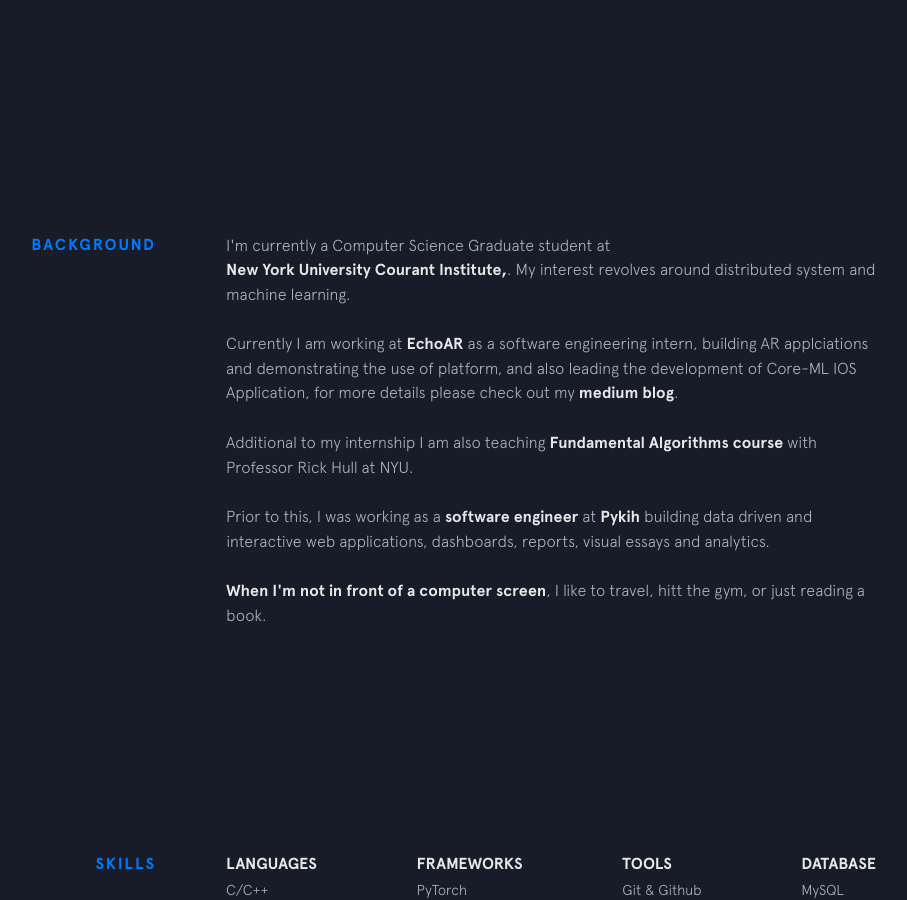
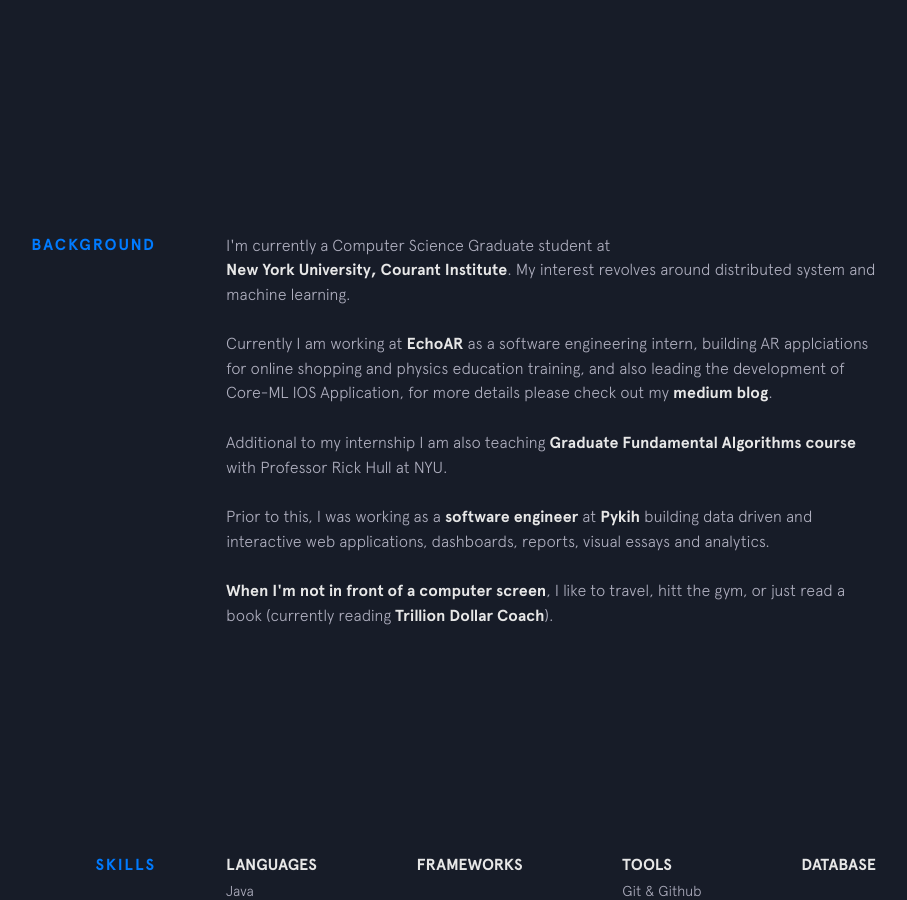
Before and after one commit to mohitnihalani/mohitnihalani.github.io, a Jekyll site: the page built from index.html, in a window 1280 px wide and 900 px high, scrolled down 767 px. Shown: the whole window, without its empty margins (224-1131 px from the left). Built offline with Jekyll 4.4.1, drawn with Linux system fonts in a browser that asks for light colours; nearby versions of some CDN libraries; some of the changed text lies outside the part shown.

```diff
--- a/_includes/background.html
+++ b/_includes/background.html
@@ -2,21 +2,21 @@
   <div class="section__title">Background</div>
   <div class="section__content">
     <p>
-      I'm currently a Computer Science Graduate student at <a class="underline-link" href="https://cs.nyu.edu/" target="_blank">New York University Courant Institute, </a>. My interest revolves around distributed system and machine learning.
+      I'm currently a Computer Science Graduate student at <a class="underline-link" href="https://cs.nyu.edu/" target="_blank">New York University, Courant Institute</a>. My interest revolves around distributed system and machine learning.
     </p>
 
     <p>
-      Currently I am working at <a class="underline-link" href="https://www.echoar.xyz/" target="_blank"> EchoAR </a> as a software engineering intern, building AR applciations and demonstrating the use of platform, and also leading the development of Core-ML IOS Application, for more details please check out my <a class="underline-link" href="https://medium.com/dev-genius/foreground-background-separation-using-core-ml-82efbe7e7fc8" target="_blank">medium blog</a>.
+      Currently I am working at <a class="underline-link" href="https://www.echoar.xyz/" target="_blank"> EchoAR </a> as a software engineering intern, building AR applciations for online shopping and physics education training, and also leading the development of Core-ML IOS Application, for more details please check out my <a class="underline-link" href="https://medium.com/dev-genius/foreground-background-separation-using-core-ml-82efbe7e7fc8" target="_blank">medium blog</a>.
     </p>
     <p>
-      Additional to my internship I am also teaching <strong> Fundamental Algorithms course </strong> with Professor Rick Hull at NYU.
+      Additional to my internship I am also teaching <strong> Graduate Fundamental Algorithms course </strong> with Professor Rick Hull at NYU.
     </p>
     <p>
       Prior to this, I was working as a <strong>software engineer</strong> at <a class="underline-link" href="https://pykih.com/" target="_blank">Pykih</a> building data driven and interactive web applications, dashboards, reports, visual essays and analytics.
     </p>
 
     <p>
-      <strong>When I'm not in front of a computer screen</strong>, I like to travel, hitt the gym, or just reading a book.
+      <strong>When I'm not in front of a computer screen</strong>, I like to travel, hitt the gym, or just read a book (currently reading <strong>Trillion Dollar Coach</strong>).
     </p>
 
     <!-- {% include employment-status.html %} -->
```
Also changed, not shown: _data/skills.yml (+24 -6 lines).
